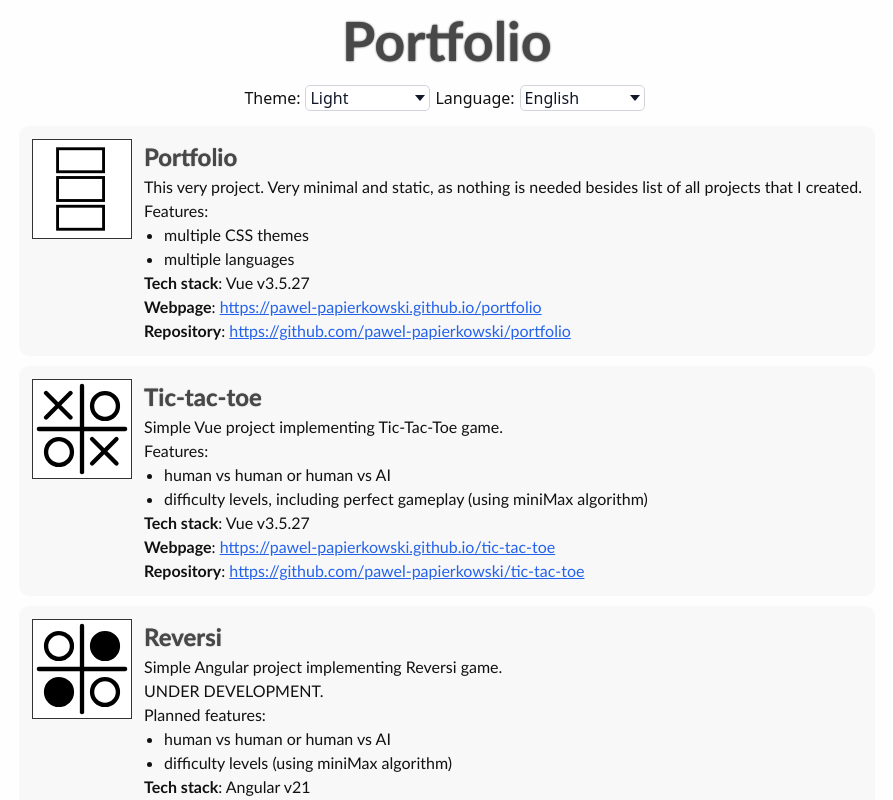
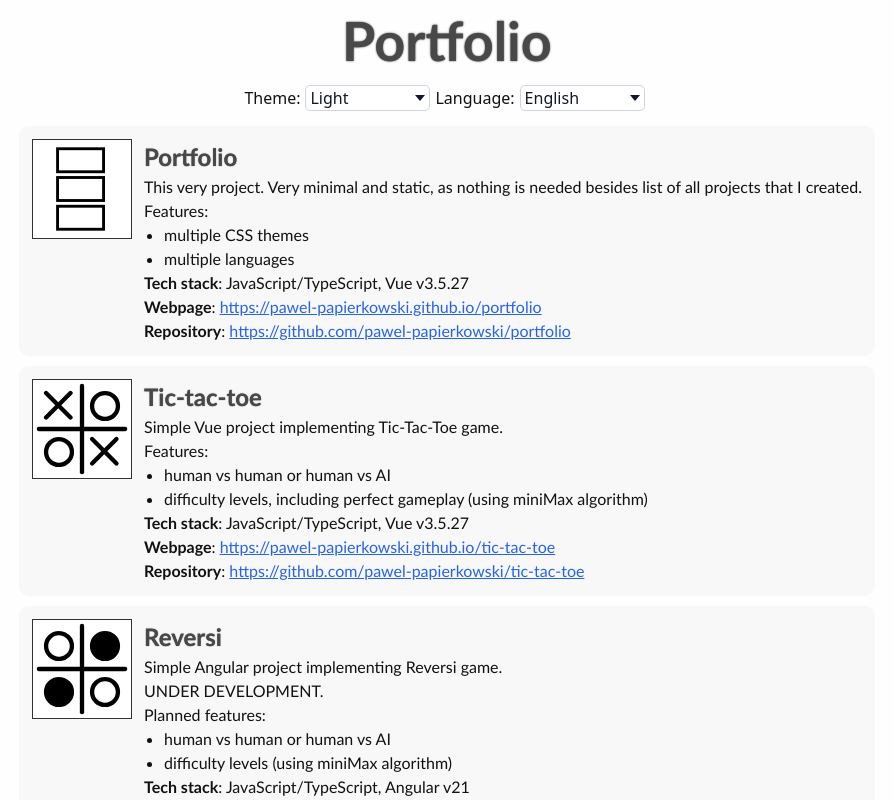
Before and after one commit to pawel-papierkowski/portfolio, a Vue app: page / in a window 1280 px wide. Shown: the top 800 px of the page, without its empty margins (193-1086 px from the left). Built offline with nearby package versions, Linux system fonts and the light colour scheme.

Commit message:
Add used language to tech stack data.

```diff
--- a/src/code/data/const.ts
+++ b/src/code/data/const.ts
@@ -29,19 +29,19 @@ export const languages: string[] = [
 export const articleEntries: ArticleEntry[] = [
   {
     key: 'portfolio',
-    techStack: 'Vue v3.5.27',
+    techStack: 'JavaScript/TypeScript, Vue v3.5.27',
     webpage: 'https://pawel-papierkowski.github.io/portfolio',
     repository: 'https://github.com/pawel-papierkowski/portfolio'
   },
   {
     key: 'tictactoe',
-    techStack: 'Vue v3.5.27',
+    techStack: 'JavaScript/TypeScript, Vue v3.5.27',
     webpage: 'https://pawel-papierkowski.github.io/tic-tac-toe',
     repository: 'https://github.com/pawel-papierkowski/tic-tac-toe'
   },
   {
     key: 'reversi',
-    techStack: 'Angular v21',
+    techStack: 'JavaScript/TypeScript, Angular v21',
     webpage: 'https://pawel-papierkowski.github.io/reversi',
     repository: 'https://github.com/pawel-papierkowski/reversi'
   }
```
